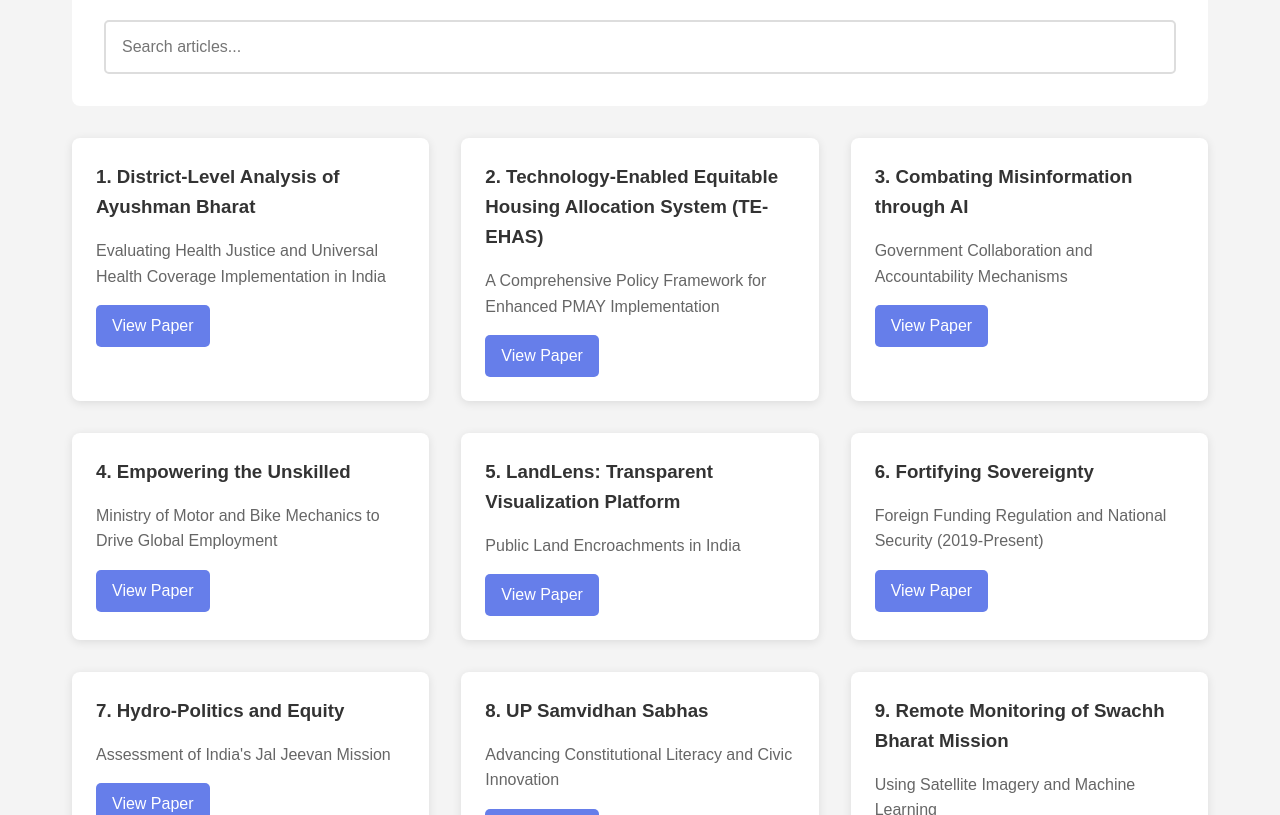
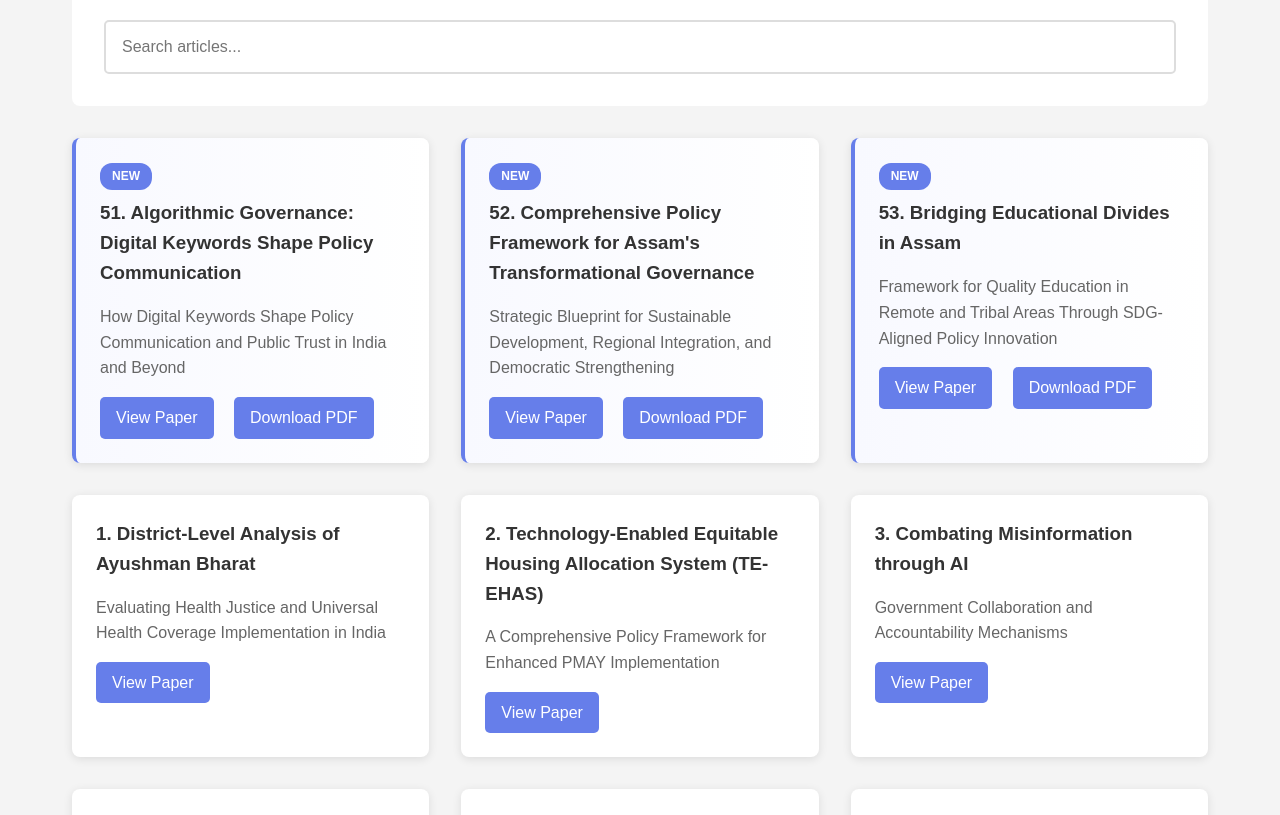
Before and after one commit to HelixOriginator/kallol-research-hub, a plain HTML site: page index.html in a window 1280 px wide. Shown: the part 620-1435 px from the top of the page. Drawn offline with Linux system fonts and the light colour scheme.

Commit message:
Update index.html

```diff
--- a/index.html
+++ b/index.html
@@ -92,11 +92,28 @@
             border-radius: 8px;
             padding: 1.5rem;
             box-shadow: 0 2px 10px rgba(0,0,0,0.1);
+            transition: transform 0.3s ease, box-shadow 0.3s ease;
         }
 
         .article-card:hover {
             transform: translateY(-5px);
             box-shadow: 0 5px 20px rgba(0,0,0,0.15);
+        }
+
+        .article-card.new {
+            border-left: 4px solid #667eea;
+            background: linear-gradient(to right, #f8f9ff 0%, white 100%);
+        }
+
+        .new-badge {
+            display: inline-block;
+            background: #667eea;
+            color: white;
+            padding: 0.25rem 0.75rem;
+            border-radius: 12px;
+            font-size: 0.75rem;
+            font-weight: bold;
+            margin-bottom: 0.5rem;
         }
 
         .article-card h3 {
@@ -132,7 +149,7 @@
     <div class="header">
         <h1>Kallol Chakrabarti</h1>
         <p>Research on Governance Innovations, Policy Analysis & Public Administration</p>
-        <p>50+ Published Research Papers</p>
+        <p>53 Published Research Papers</p>
     </div>
 
     <div class="contact-info">
@@ -143,10 +160,12 @@
             <a href="https://zenodo.org/search?q=Kallol%20Chakrabarti" target="_blank">Zenodo</a>
             <a href="https://hq.ssrn.com/submissions/MyPapers.cfm?partid=7407085" target="_blank">SSRN</a>
         </div>
-    </div><div class="contact-info" style="background: #fffbf0; border-left: 4px solid #667eea;">
-    <h2>📰 Featured Article</h2>
-    <p><strong>Read on Medium:</strong> <a href="https://medium.com/@kallolchitralimagicpen/who-is-kallol-704cba34212b" target="_blank" style="color: #667eea; font-weight: bold;">Who is Kallol? - A Motivational Story of an Independent Researcher</a></p>
-</div>
+    </div>
+
+    <div class="contact-info" style="background: #fffbf0; border-left: 4px solid #667eea;">
+        <h2>📰 Featured Article</h2>
+        <p><strong>Read on Medium:</strong> <a href="https://medium.com/@kallolchitralimagicpen/who-is-kallol-704cba34212b" target="_blank" style="color: #667eea; font-weight: bold;">Who is Kallol? - A Motivational Story of an Independent Researcher</a></p>
+    </div>
 
     <div class="container">
         <div class="search-box">
@@ -154,6 +173,36 @@
         </div>
 
         <div class="articles-grid" id="articlesGrid">
+
+            <div class="article-card new">
+                <span class="new-badge">NEW</span>
+                <h3>51. Algorithmic Governance: Digital Keywords Shape Policy Communication</h3>
+                <p>How Digital Keywords Shape Policy Communication and Public Trust in India and Beyond</p>
+                <div class="article-links">
+                    <a href="https://doi.org/10.5281/zenodo.17548163" target="_blank">View Paper</a>
+                    <a href="https://zenodo.org/records/17548163/files/algorithmic-governance-digital-keywords-policy-communication-india.pdf?download=1" target="_blank">Download PDF</a>
+                </div>
+            </div>
+
+            <div class="article-card new">
+                <span class="new-badge">NEW</span>
+                <h3>52. Comprehensive Policy Framework for Assam's Transformational Governance</h3>
+                <p>Strategic Blueprint for Sustainable Development, Regional Integration, and Democratic Strengthening</p>
+                <div class="article-links">
+                    <a href="https://doi.org/10.5281/zenodo.16810091" target="_blank">View Paper</a>
+                    <a href="https://zenodo.org/records/16810091/files/COMPREHENSIVE%20POLICY%20FRAMEWORK%20FOR%20ASSAM.pdf?download=1" target="_blank">Download PDF</a>
+                </div>
+            </div>
+
+            <div class="article-card new">
+                <span class="new-badge">NEW</span>
+                <h3>53. Bridging Educational Divides in Assam</h3>
+                <p>Framework for Quality Education in Remote and Tribal Areas Through SDG-Aligned Policy Innovation</p>
+                <div class="article-links">
+                    <a href="https://doi.org/10.5281/zenodo.16419960" target="_blank">View Paper</a>
+                    <a href="https://zenodo.org/records/16419960/files/Bridging%20Educational%20Divides%20A%20Framework%20for%20Quality%20Education%20in%20Remote%20and%20Tribal%20Areas%20of%20Assam%20Through%20SDG-Aligned%20Policy%20Innovation.pdf?download=1" target="_blank">Download PDF</a>
+                </div>
+            </div>
 
             <div class="article-card">
                 <h3>1. District-Level Analysis of Ayushman Bharat</h3>
```
